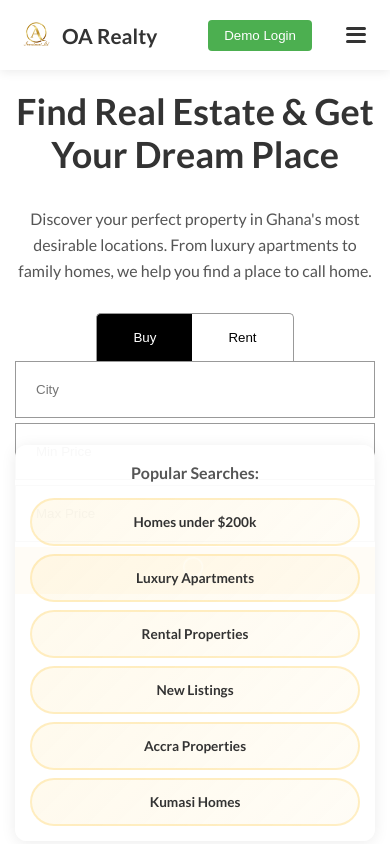
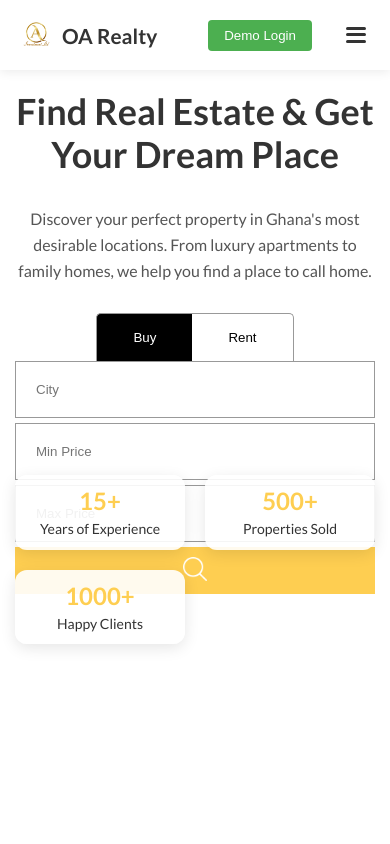
Before and after one commit to k0bby69/realestate, a React (Vite) app: page / in a window 390 px wide. Shown: the top 844 px of the page. Built offline with nearby package versions, Linux system fonts and the light colour scheme.

Commit message:
Hide smart search suggestions on mobile, show only on PC

```diff
--- a/src/components/searchBar/searchBar.scss
+++ b/src/components/searchBar/searchBar.scss
@@ -112,8 +112,7 @@
     order: 2; // Ensure it comes after searchBar
 
     @include sm {
-      margin-top: 20px;
-      padding: 15px;
+      display: none; // Hide on mobile
     }
 
     .quickSearchLabel {
```
